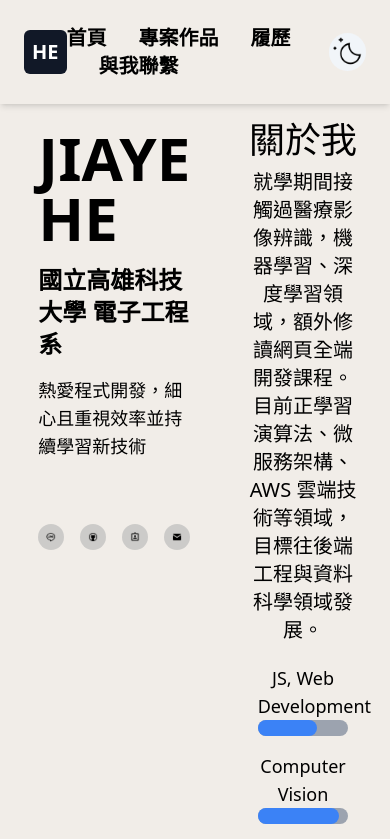
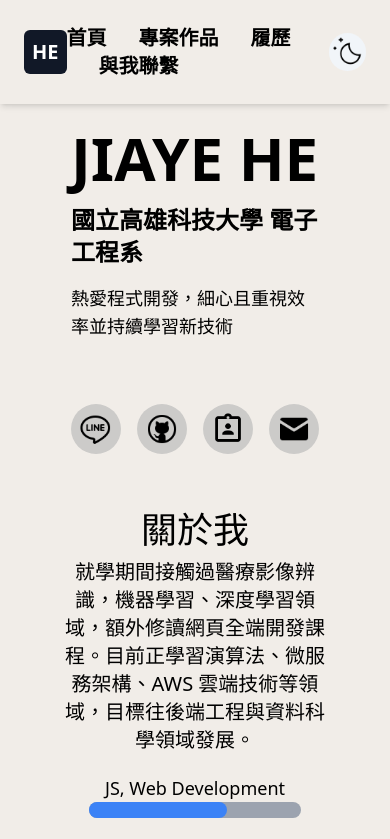
Before and after one commit to Sapphire0912/Portfolio-Website, a Next.js app in the folder portfolio-website/: page / in a window 390 px wide. Shown: the top 839 px of the page. Built offline with nearby package versions, Linux system fonts and the light colour scheme.

Commit message:
rwd about-sec

```diff
--- a/portfolio-website/src/components/About.tsx
+++ b/portfolio-website/src/components/About.tsx
@@ -25,7 +25,7 @@ const About: React.FC<DarkModeProps> = ({ darkMode }) => {
 
   return (
     <section className="flex justify-center items-center min-h-screen ">
-      <div className="w-full max-w-[80%] flex justify-center items-stretch">
+      <div className="lg:w-full lg:max-w-[80%] lg:flex-row w-[80%] flex flex-col justify-center items-stretch">
         <div className="flex-[0_1_40%] p-4 m-2">
           <h1 className={`font-bold text-6xl p-2`}>JIAYE HE</h1>
           <h3 className={`font-bold text-2xl p-2 `}>
@@ -34,7 +34,7 @@ const About: React.FC<DarkModeProps> = ({ darkMode }) => {
           <p className={`text-lg p-2`}>
             熱愛程式開發，細心且重視效率並持續學習新技術
           </p>
-          <div className={`flex mt-12`}>
+          <div className={`flex mt-12 `}>
             <a
               href="https://line.me/ti/p/MerUTyrgLm"
               target="_blank"
@@ -90,7 +90,7 @@ const About: React.FC<DarkModeProps> = ({ darkMode }) => {
           </div>
         </div>
 
-        <div className="flex-[0_1_60%] p-4 m-2 ">
+        <div className="lg:mt-0 mt-2 flex-[0_1_60%] p-4 m-2">
           <h3 className={`text-4xl text-center`}>關於我</h3>
           <p className={`text-xl text-center mt-2`}>
             就學期間接觸過醫療影像辨識，機器學習、深度學習領域，額外修讀網頁全端開發課程。目前正學習演算法、微服務架構、AWS
```
